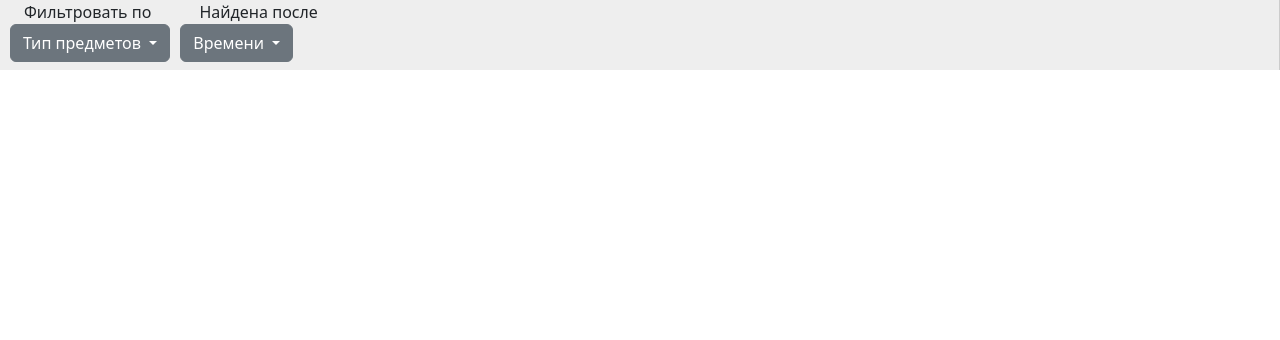
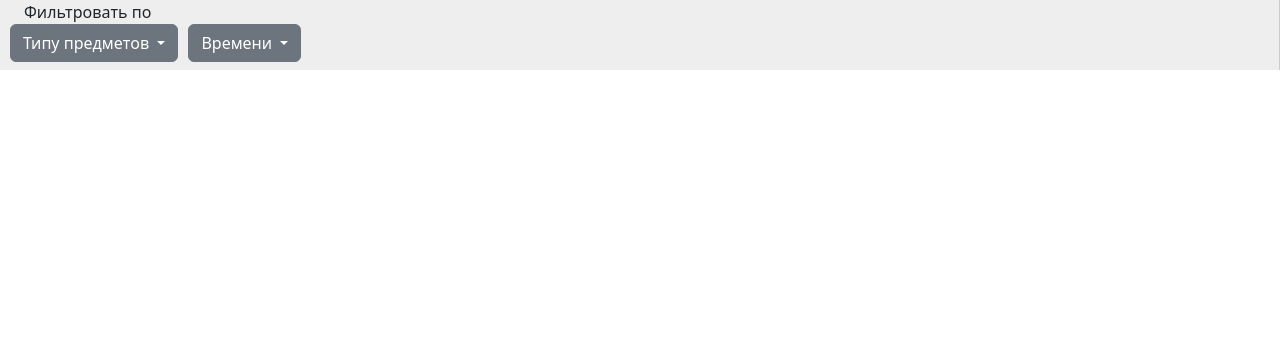
Before and after one commit to headcrab8524/NeiroSystem, a Django app: page / in a window 1280 px wide. Shown: the part 120-460 px from the top of the page. Run offline with Django 5.2, Linux system fonts and the light colour scheme; data that the repository does not hold is empty.

Commit message:
Фикс дизайна

```diff
--- a/lostfiles/main/templates/main/card.html
+++ b/lostfiles/main/templates/main/card.html
@@ -20,7 +20,7 @@
     <p class="d-block mx-auto"><img class="card-img img-fluid rounded img-thumbnail" src="{{card.photo.url}}"></p>
 {% endif %}
     {% if request.user.role.pk == 1 %}
-    <a href="{% url 'delete_card' card.pk %}"><button type="submit" class="btn btn-secondary">Удалить карточку</button></a>
+    <a href="{% url 'delete_card' card.pk %}"><button type="submit" class="btn btn-outline-secondary">Удалить карточку</button></a>
     {% endif %}
     <hr class="line">
     <h4>Описание</h4>
--- a/lostfiles/main/templates/main/index.html
+++ b/lostfiles/main/templates/main/index.html
@@ -6,13 +6,13 @@
         <td valign="top" class="left-chapters">
             <div class="d-flex flex-column">
                 <div class="d-flex flex-row">
-            <p class="ms-4 mb-0"> Фильтровать по</p> <p class="ms-5 mb-0"> Найдена после</p>
+            <p class="ms-4 mb-0"> Фильтровать по</p>
             </div>
                 <div class="d-flex flex-row">
 
             <div class="dropdown mb-2">
                 <button class="btn btn-secondary dropdown-toggle" type="button" id="dropdownMenuButton1" data-bs-toggle="dropdown" aria-expanded="false">
-                    Тип предметов
+                    Типу предметов
                 </button>
                 <ul class="dropdown-menu" aria-labelledby="dropdownMenuButton1">
                     <li><a class="dropdown-item" href="{% url 'main' %}">Все предметы</a></li>
```
